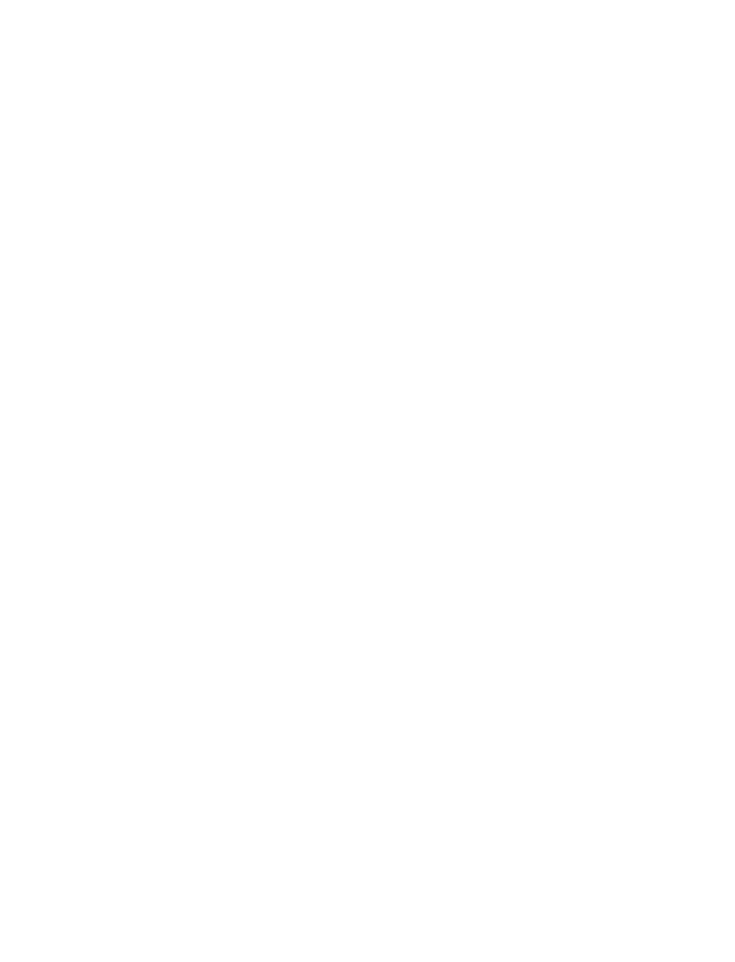
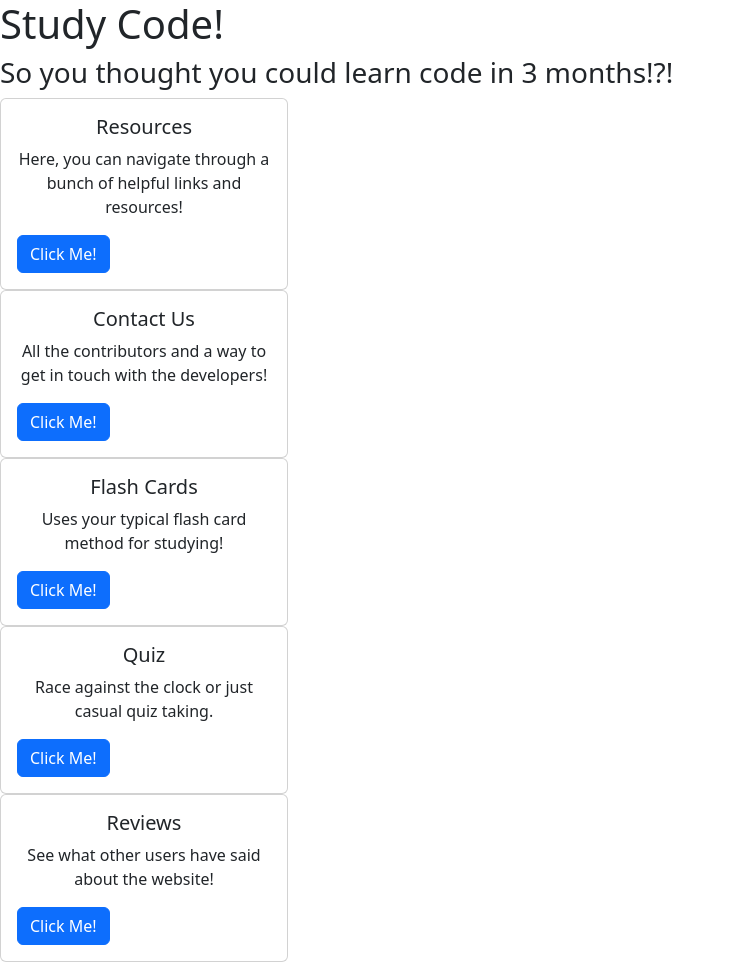
Before and after one commit to Slimshady079/Study-Guide, a plain HTML site: page index.html in a window 1280 px wide. Shown: the whole page, without its empty margins (0-735 px from the left). Before the commit the page ends 800 px from the top, so only its background shows below. Drawn offline with nearby package versions, Linux system fonts and the light colour scheme.

Commit message:
adds bootstrap cards with semantic descr and href placeholders

```diff
--- a/index.html
+++ b/index.html
@@ -15,7 +15,61 @@
     <link rel="stylesheet" href="./assets/css/homePage.css" />
   </head>
   <body>
-
+    <header>
+      <h1>Study Code!</h1>
+    </header>
+    <section>
+      <h3>So you thought you could learn code in 3 months!?!</h3>
+    </section>
+    <!-- bootstrap cards -->
+    <section>
+      <div class="card" style="width: 18rem">
+        <div class="card-body">
+          <h5 class="card-title text-center">Resources</h5>
+          <p class="card-text text-center">
+            Here, you can navigate through a bunch of helpful links and
+            resources!
+          </p>
+          <a href="#" class="btn btn-primary">Click Me!</a>
+        </div>
+      </div>
+      <div class="card" style="width: 18rem">
+        <div class="card-body">
+          <h5 class="card-title text-center">Contact Us</h5>
+          <p class="card-text text-center">
+            All the contributors and a way to get in touch with the developers!
+          </p>
+          <a href="#" class="btn btn-primary">Click Me!</a>
+        </div>
+      </div>
+      <div class="card" style="width: 18rem">
+        <div class="card-body">
+          <h5 class="card-title text-center">Flash Cards</h5>
+          <p class="card-text text-center">
+            Uses your typical flash card method for studying!
+          </p>
+          <a href="#" class="btn btn-primary">Click Me!</a>
+        </div>
+      </div>
+      <div class="card" style="width: 18rem">
+        <div class="card-body">
+          <h5 class="card-title text-center">Quiz</h5>
+          <p class="card-text text-center">
+            Race against the clock or just casual quiz taking.
+          </p>
+          <a href="#" class="btn btn-primary">Click Me!</a>
+        </div>
+      </div>
+      <div class="card" style="width: 18rem">
+        <div class="card-body">
+          <h5 class="card-title text-center">Reviews</h5>
+          <p class="card-text text-center">
+            See what other users have said about the website!
+          </p>
+          <a href="#" class="btn btn-primary">Click Me!</a>
+        </div>
+      </div>
+    </section>
   </body>
   <script src="./assets/js/homePage.js"></script>
 </html>
```
